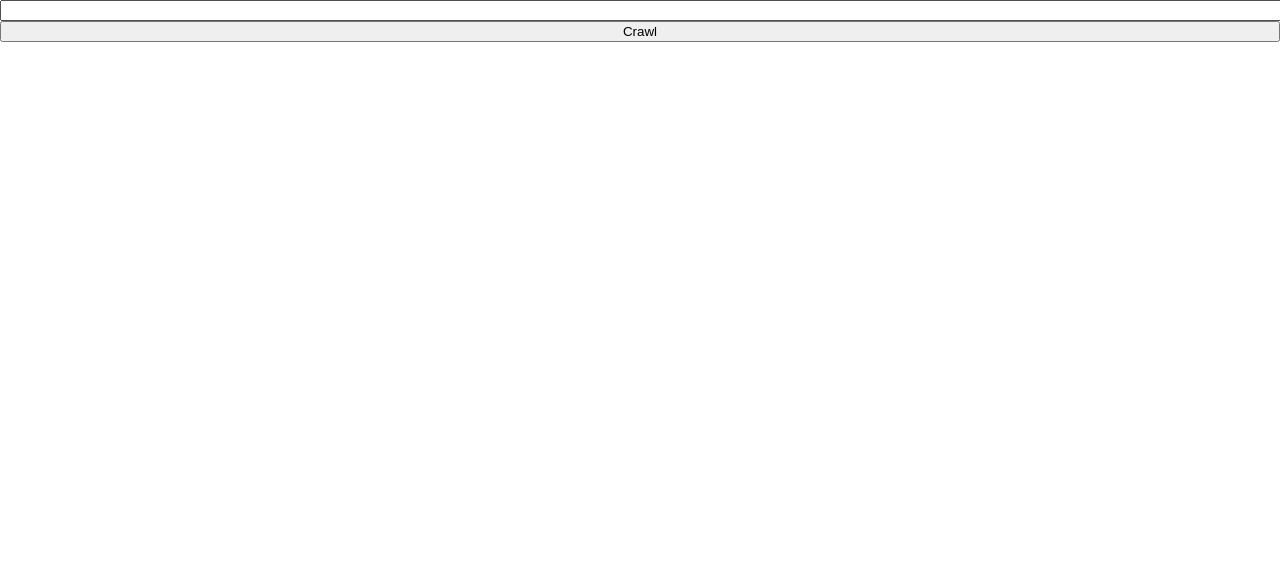
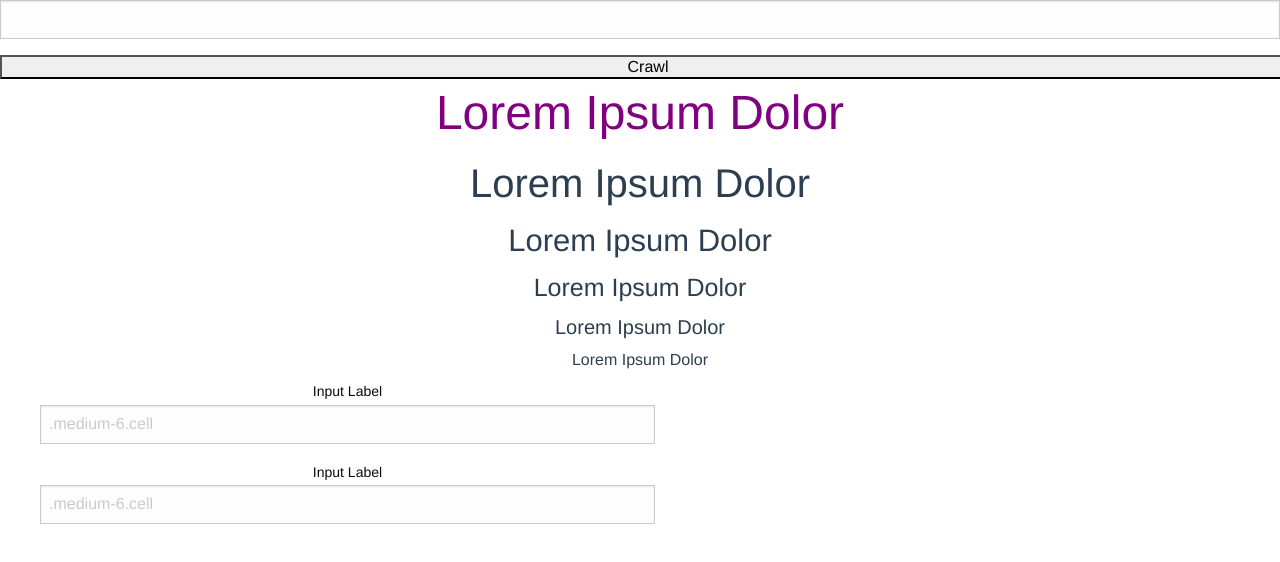
Before and after one commit to jnbdz/xtamia-crawler, a Vue app: page / in a window 1280 px wide. Shown: the top 562 px of the page. Built offline with nearby package versions, Linux system fonts and the light colour scheme.

Commit message:
Got global styles to work.

```diff
--- a/src/App.vue
+++ b/src/App.vue
@@ -13,7 +13,9 @@ export default {
 }
 </script>
 
-<style>
+<style lang="scss">
+@import "~foundation-sites/scss/foundation";
+
 html, body {
   margin: 0;
 }
--- a/src/components/CrawlerForm.vue
+++ b/src/components/CrawlerForm.vue
@@ -4,7 +4,30 @@
             <input type="text" name="url"/>
             <input type="submit" name="submit-url" value="Crawl"/>
         </form>
+        <p class="h1">Lorem Ipsum Dolor</p>
+        <p class="h2">Lorem Ipsum Dolor</p>
+        <p class="h3">Lorem Ipsum Dolor</p>
+        <p class="h4">Lorem Ipsum Dolor</p>
+        <p class="h5">Lorem Ipsum Dolor</p>
+        <p class="h6">Lorem Ipsum Dolor</p>
     </div>
+
+    <form>
+    <div class="grid-container">
+        <div class="grid-x grid-padding-x">
+        <div class="medium-6 cell">
+            <label>Input Label
+            <input type="text" placeholder=".medium-6.cell">
+            </label>
+        </div>
+        <div class="medium-6 cell">
+            <label>Input Label
+            <input type="text" placeholder=".medium-6.cell">
+            </label>
+        </div>
+        </div>
+    </div>
+    </form>
 </template>
 
 <script>
@@ -17,7 +40,15 @@ export default defineComponent({
 })*/
 </script>
 
-<style scoped>
+<style lang="scss" scoped>
+@import "~foundation-sites/scss/foundation.scss";
+@include foundation-everything;
+@import "@/styles/_variables.scss";
+
+.h1 {
+    color: $primary;
+}
+
 input {
     width: 100%;
 }
--- /dev/null
+++ b/src/styles/_variables.scss
@@ -0,0 +1 @@
+$primary: purple;
```
Also changed, not shown: package.json (+8 -1 lines), vue.config.js (+10 -0 lines), 3 other files (tests, documents, lock files or other folders).
